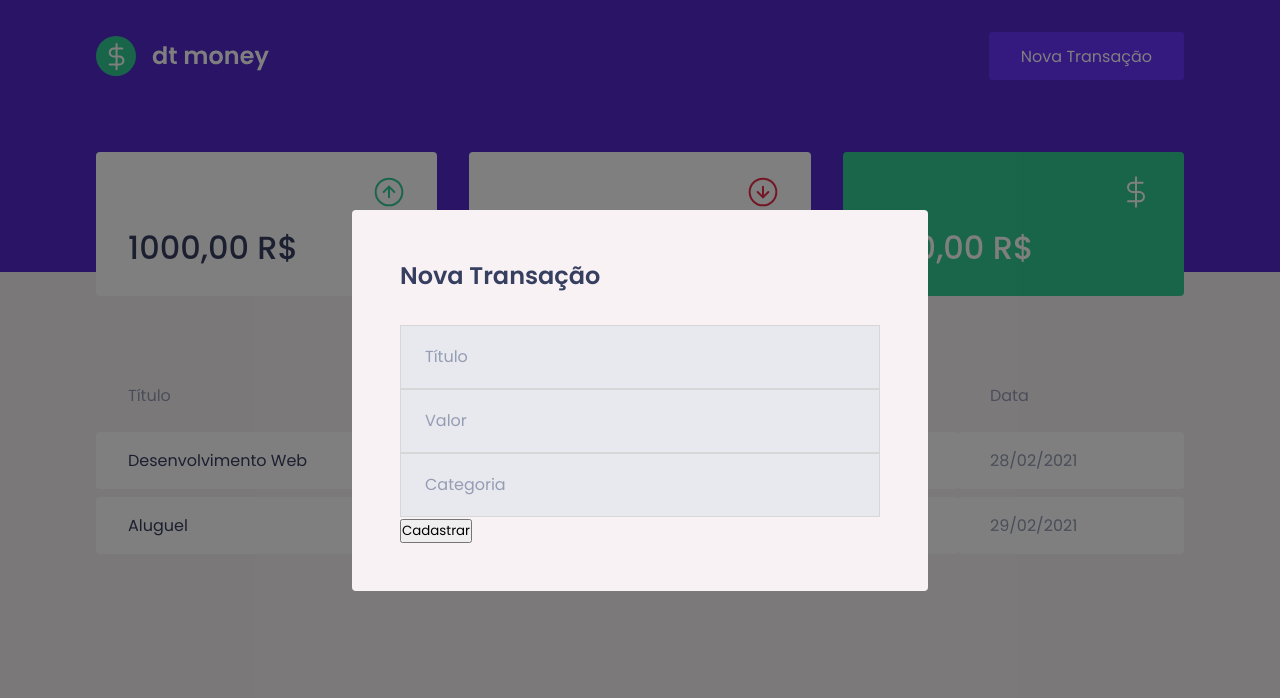
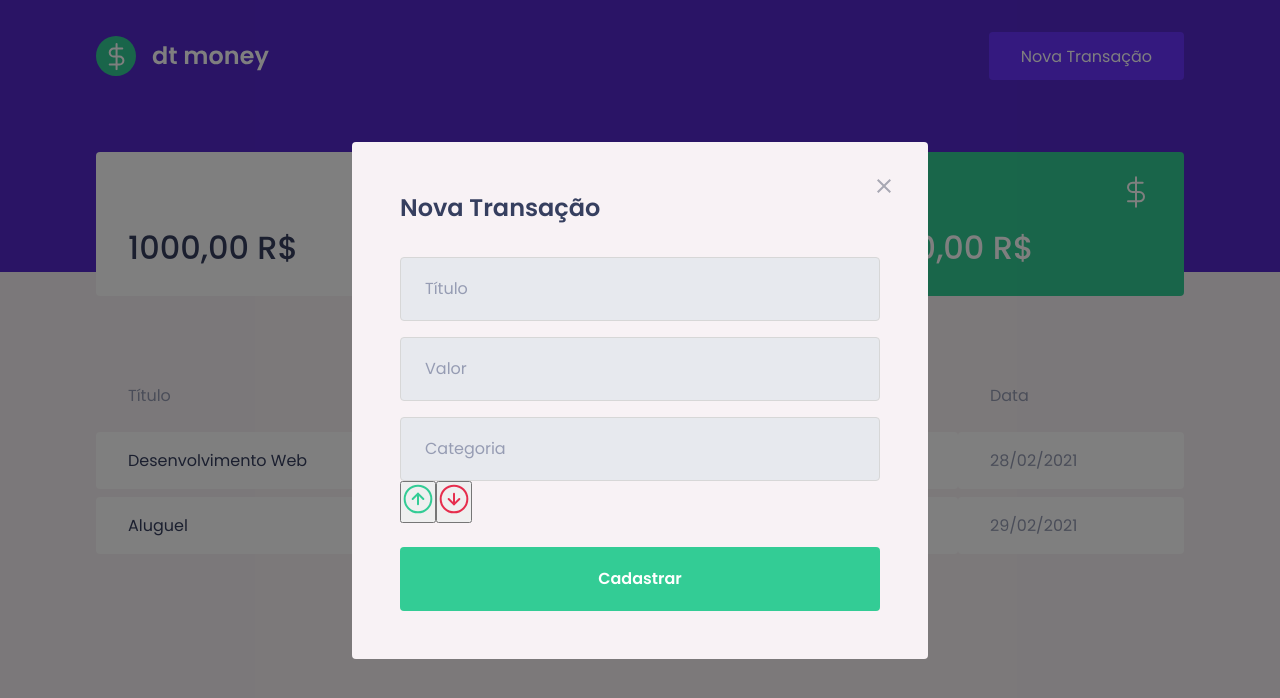
Before and after one commit to TarcisioCarvalho/Iginite-2021, a React (Create React App) app in the folder 01-fundamentos-reactjs/02-dtmoney/dtmoney/: page / in a window 1280 px wide. Both pictures are taken after a click on the button "Nova Transação". Shown: the top 698 px of the page. Built offline with nearby package versions, Linux system fonts and the light colour scheme; no server answers; what miragejs would draw is missing.

Commit message:
Style Modal

```diff
--- a/01-fundamentos-reactjs/02-dtmoney/dtmoney/src/components/NewTransactionModal/index.tsx
+++ b/01-fundamentos-reactjs/02-dtmoney/dtmoney/src/components/NewTransactionModal/index.tsx
@@ -1,5 +1,8 @@
 import ReactModal from "react-modal";
-import { Container } from "./styles";
+import { Container, NewTransactionModalType } from "./styles";
+import closeImg from "../../assets/Botão - Fechar.svg";
+import incomeImg from "../../assets/Entradas.svg";
+import outcomeImg from "../../assets/Saídas.svg";
 
 interface newTransactionModalProps{
     isOpen:boolean;
@@ -13,12 +16,22 @@ export const NewTransactionModal = ({isOpen,onRequestClose}:newTransactionModalP
         overlayClassName={"react-modal-overlay"}
         className={"react-modal-content"}
         >
-
+            <button type="button" onClick={onRequestClose} className="react-modal-close">
+                <img src={closeImg} alt="Botão de fechar" />
+            </button>
             <Container>
                 <h2>Nova Transação</h2>
                 <input type="text" placeholder="Título"/>
                 <input type="number" placeholder="Valor" />
                 <input type="text" placeholder="Categoria" />
+                <NewTransactionModalType>
+                    <button>
+                        <img src={incomeImg} alt="" />
+                    </button>
+                    <button>
+                        <img src={outcomeImg} alt="" />
+                    </button>
+                </NewTransactionModalType>
                 <button type="submit">Cadastrar</button>
             </Container>
 
--- a/01-fundamentos-reactjs/02-dtmoney/dtmoney/src/components/NewTransactionModal/styles.ts
+++ b/01-fundamentos-reactjs/02-dtmoney/dtmoney/src/components/NewTransactionModal/styles.ts
@@ -11,12 +11,38 @@ export const Container = styled.form`
         height:4rem;
         background-color:#e7e9ee;
         border:1px solid #d7d7d7;
-
+        border-radius:.25rem;
         font-weight:400;
         font-size:1rem;
 
         &::placeholder{
             color:var(--text-body);
         }
+
+        & + input{
+            margin-top:1rem;
+        }
+    }
+
+    button[type="submit"]{
+        width:100%;
+        padding:0 1.5rem;
+        height:4rem;
+        background-color:var(--green);
+        color:#fff;
+        border-radius:.25rem;
+        border:0;
+        font-size:1rem;
+        margin-top:1.5rem;
+        transition:filter 0.2s;
+        font-weight:600;
+
+        &:hover{
+            filter:brightness(0.9);
+        }
     }
 `;
+
+export const NewTransactionModalType = styled.div`
+
+`;
--- a/01-fundamentos-reactjs/02-dtmoney/dtmoney/src/styles/global.ts
+++ b/01-fundamentos-reactjs/02-dtmoney/dtmoney/src/styles/global.ts
@@ -63,4 +63,16 @@ button{
         position:relative;
         border-radius:0.25rem;
     }
+    .react-modal-close{
+        background:transparent;
+        position:absolute;
+        right:1.5rem;
+        top:1.5rem;
+        border:0;
+        transition:filter .2s;
+
+        &:hover{
+            filter:brightness(.9);
+        }
+    }
 `;
```
